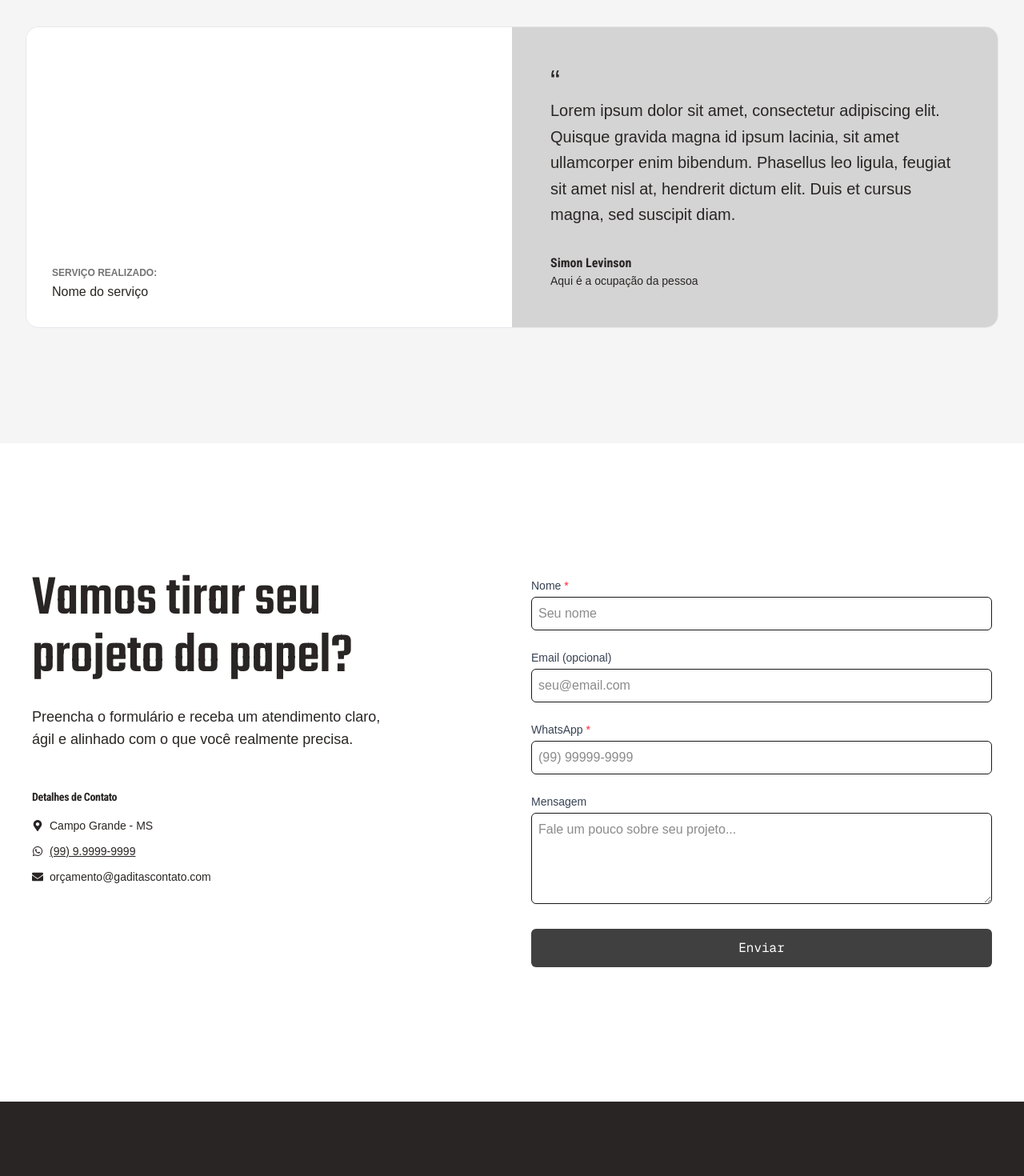
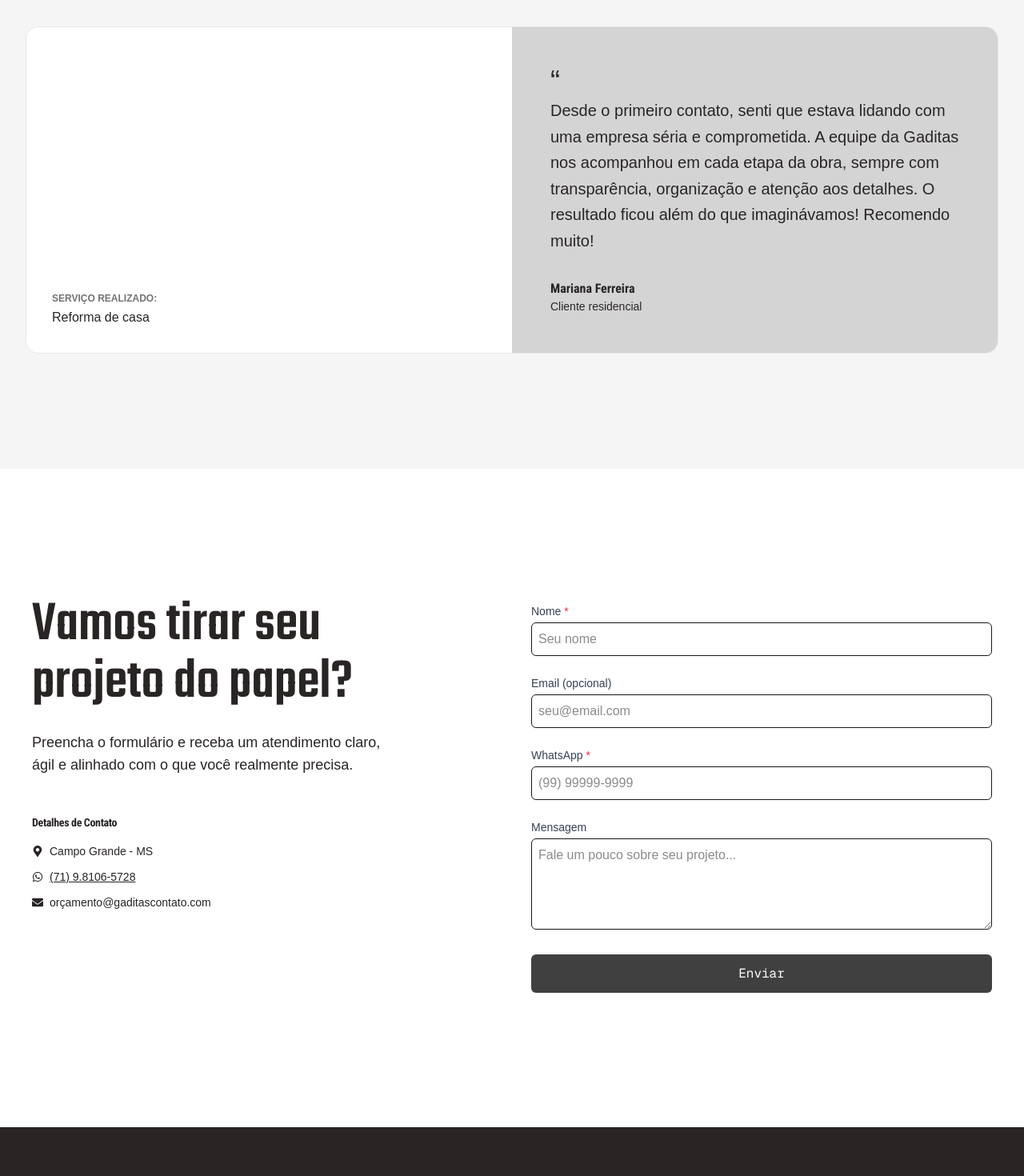
Before and after one commit to RaisaBernardes/gaditas, a Next.js app: page / in a window 1280 px wide. Shown: the part 5380-6850 px from the top of the page at 80% size. Built offline with nearby package versions, Linux system fonts and the light colour scheme.

Commit message:
telefones adicionados e texto de depoimento adicionado

```diff
--- a/src/components/ui/ContactSection.tsx
+++ b/src/components/ui/ContactSection.tsx
@@ -36,12 +36,12 @@ export default function ContactSection() {
               <div className="flex items-center gap-2">
                 <FaWhatsapp className="text-stone-800" />
                 <a
-                  href="https://wa.me/5599999999999" // substitua pelo número real com DDI
+                  href="https://wa.me/5571981065728" // numero whatsapp
                   target="_blank"
                   rel="noopener noreferrer"
                   className="underline hover:text-stone-800"
                 >
-                  (99) 9.9999-9999
+                  (71) 9.8106-5728
                 </a>
               </div>
 
--- a/src/components/ui/Finalizadora.tsx
+++ b/src/components/ui/Finalizadora.tsx
@@ -23,7 +23,7 @@ const Finalizadora = () => {
         <Title text="Toda grande obra começa com uma boa escolha.
       A sua começa aqui."/>
         <a
-          href="https://wa.me/5581999458630"
+          href="https://wa.me/5571981065728"
           target="_blank"
           rel="noopener noreferrer"
          className="geist-mono-400 inline-block px-8 py-3 border border-white rounded-full hover:bg-white hover:text-black transition"
--- a/src/components/ui/Footer.tsx
+++ b/src/components/ui/Footer.tsx
@@ -13,13 +13,13 @@ export default function Footer() {
           <p className="text-sm text-neutral-300">Gaditas</p>
           <div className="flex gap-3 text-xl text-neutral-300">
             <a href="https://instagram.com/gaditas" target="_blank" rel="noopener noreferrer">
-              <FaInstagram className="hover:text-neutral-800 transition" />
+              <FaInstagram className="hover:text-white transition" />
             </a>
             <a href="https://linkedin.com" target="_blank" rel="noopener noreferrer">
-                <FaEnvelope className="hover:text-neutral-800 transition" />
+                <FaEnvelope className="hover:text-white transition" />
             </a>
-            <a href="https://wa.me/5599999999999" target="_blank" rel="noopener noreferrer">
-                <FaWhatsapp className="hover:text-neutral-800 transition" />
+            <a href="https://wa.me/5571981065728" target="_blank" rel="noopener noreferrer">
+                <FaWhatsapp className="hover:text-white transition" />
             </a>
 
 
@@ -57,7 +57,7 @@ export default function Footer() {
       {/* Site credit */}
       <div className="text-right text-xs mt-4 text-neutral-400">
         <a href="https://wa.me/5581999458630" target="_blank" rel="noopener noreferrer" className="hover:underline">
-          Site por Raisa Bernardes
+          Desenvolvido por Millon
         </a>
       </div>
     </footer>
--- a/src/components/ui/HeroSection.tsx
+++ b/src/components/ui/HeroSection.tsx
@@ -60,7 +60,7 @@ export default function HeroSection() {
           >
             <a
               className="geist-mono-400 rounded-full border border-solid border-transparent transition-colors flex items-center justify-center text-background gap-2 hover:bg-neutral-800 bg-neutral-700 text-sm sm:text-sm h-10 sm:h-12 px-4 sm:px-5 sm:w-auto"
-              href="#orcamento"
+              href="https://wa.me/5571981065728"
             >
               Começar projeto
             </a>
--- a/src/components/ui/ServicosSection.tsx
+++ b/src/components/ui/ServicosSection.tsx
@@ -88,7 +88,7 @@ export default function ServicesParallax() {
             offsetY={10}>
             <a
               className="geist-mono-400 rounded-full border border-solid border-transparent transition-colors flex items-center justify-center text-background gap-2 hover:bg-neutral-700 bg-stone-800 text-sm sm:text-sm h-8 sm:h-10 px-4 sm:px-5 sm:w-auto"
-              href="#orcamento"
+              href="https://wa.me/5571981065728"
             >
               Solicitar Orçamento
             </a>
--- a/src/components/ui/TestemonialSection.tsx
+++ b/src/components/ui/TestemonialSection.tsx
@@ -45,7 +45,7 @@ export default function TestimonialSection() {
                 Serviço realizado:
               </p>
               <p className="text-md text-stone-800 dark:text-white font-medium">
-                Nome do serviço
+                Reforma de casa
               </p>
             </div>
           </div>
@@ -55,17 +55,15 @@ export default function TestimonialSection() {
             <div>
               <p className="text-4xl text-stone-800 ">“</p>
               <p className="text-md md:text-xl text-stone-800 leading-relaxed">
-                Lorem ipsum dolor sit amet, consectetur adipiscing elit. Quisque gravida magna id ipsum
-                lacinia, sit amet ullamcorper enim bibendum. Phasellus leo ligula, feugiat sit amet nisl
-                at, hendrerit dictum elit. Duis et cursus magna, sed suscipit diam.
+                Desde o primeiro contato, senti que estava lidando com uma empresa séria e comprometida. A equipe da Gaditas nos acompanhou em cada etapa da obra, sempre com transparência, organização e atenção aos detalhes. O resultado ficou além do que imaginávamos! Recomendo muito!
               </p>
             </div>
             <div className="mt-8">
               <p className="text-base font-semibold text-stone-800 roboto-condensed-700">
-                Simon Levinson
+                Mariana Ferreira
               </p>
               <p className="text-sm text-stone-800">
-                Aqui é a ocupação da pessoa
+                Cliente residencial
               </p>
             </div>
           </div>
```
